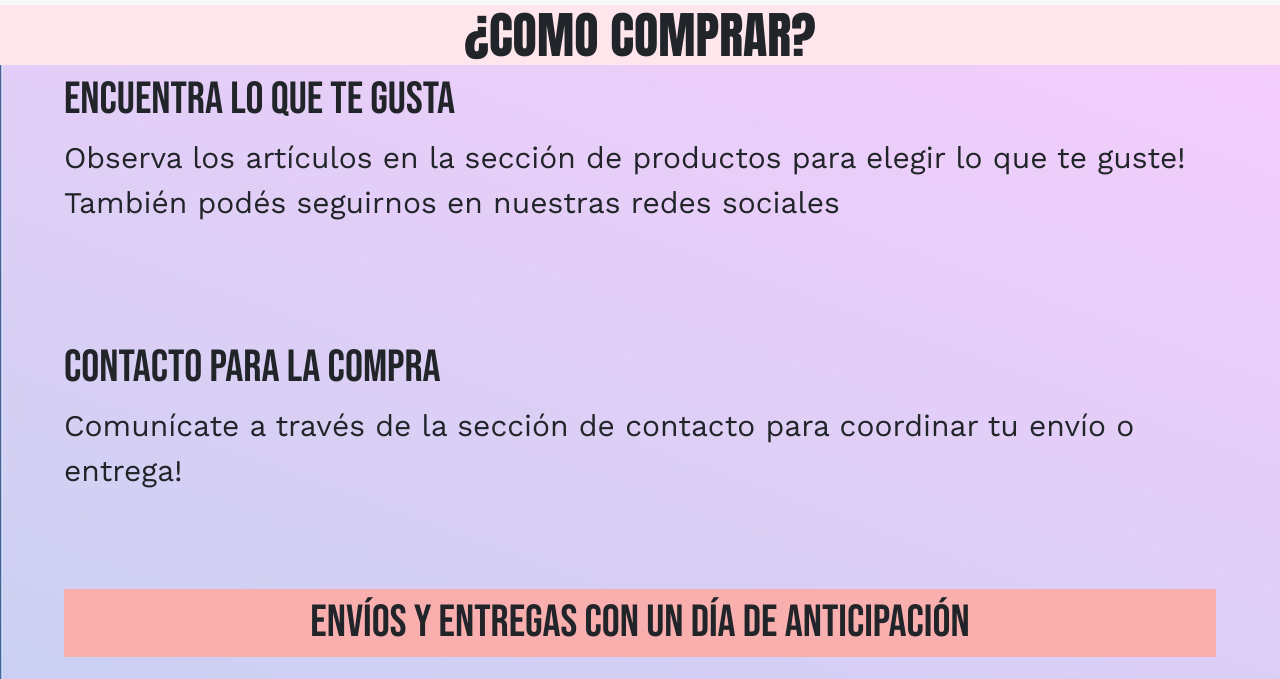
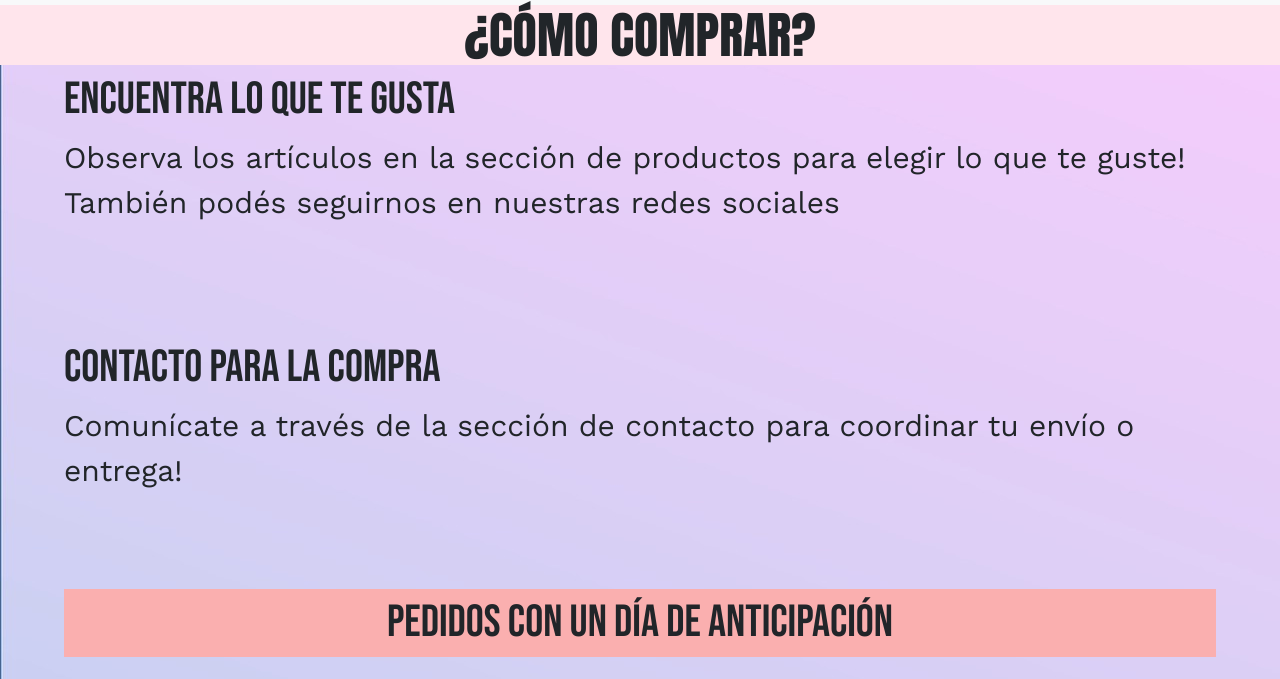
Before and after one commit to JuanPabloPal16/Proyecto_final, a website: page html/como_comprar.html in a window 1280 px wide. Shown: the part 121-800 px from the top of the page. Drawn offline with nearby package versions, Linux system fonts and the light colour scheme.

Commit message:
PROYECTO FINAL

```diff
--- a/html/como_comprar.html
+++ b/html/como_comprar.html
@@ -54,7 +54,7 @@
 
 
   <main id="mainCompra">
-    <h1 class="tituloCompra animate__animated animate__fadeInDown">¿COMO COMPRAR?</h1>
+    <h1 class="tituloCompra animate__animated animate__fadeInDown">¿CÓMO COMPRAR?</h1>
     <div id="gridCompra">
       <div class="divEncuentra">
         <h2 class="subtituloEncuentra">ENCUENTRA LO QUE TE GUSTA</h2>
@@ -67,7 +67,7 @@
         <p class="explicacionCompra">Comunícate a través de la sección de contacto para coordinar tu envío o entrega! </p>
       </div>
       <div class="divAnticipacion">
-        <p class="entregaAnticipacion">ENVÍOS Y ENTREGAS CON UN DÍA DE ANTICIPACIÓN</p>
+        <p class="entregaAnticipacion">PEDIDOS CON UN DÍA DE ANTICIPACIÓN</p>
       </div>
       <div class="logoCompra">
         <img class="logocompra" src="../img/logo fondo rosa-img200px.png" alt="">
```
Also changed, not shown: html/envio.html (+1 -1 lines), index.html (+1 -1 lines).
